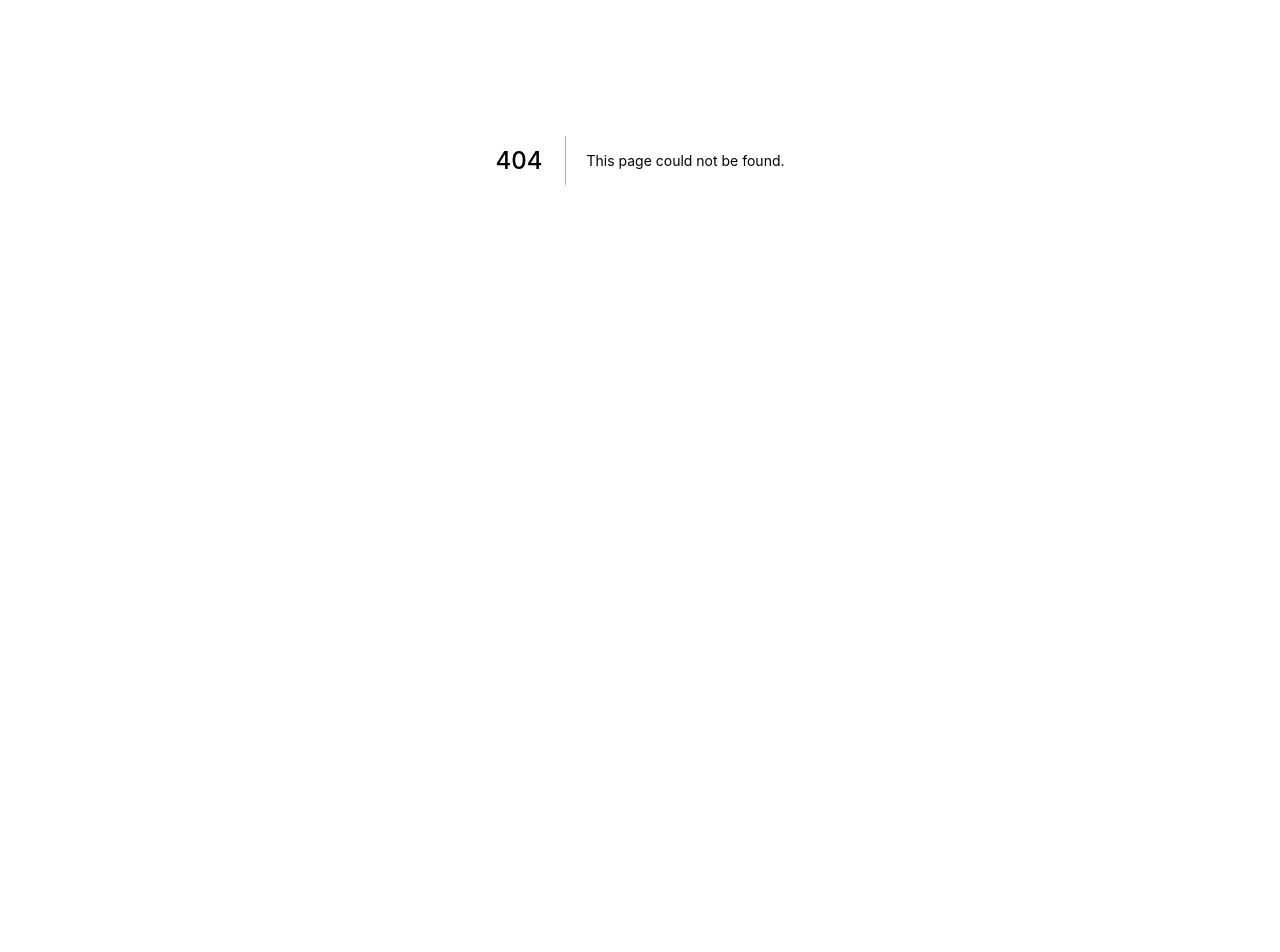
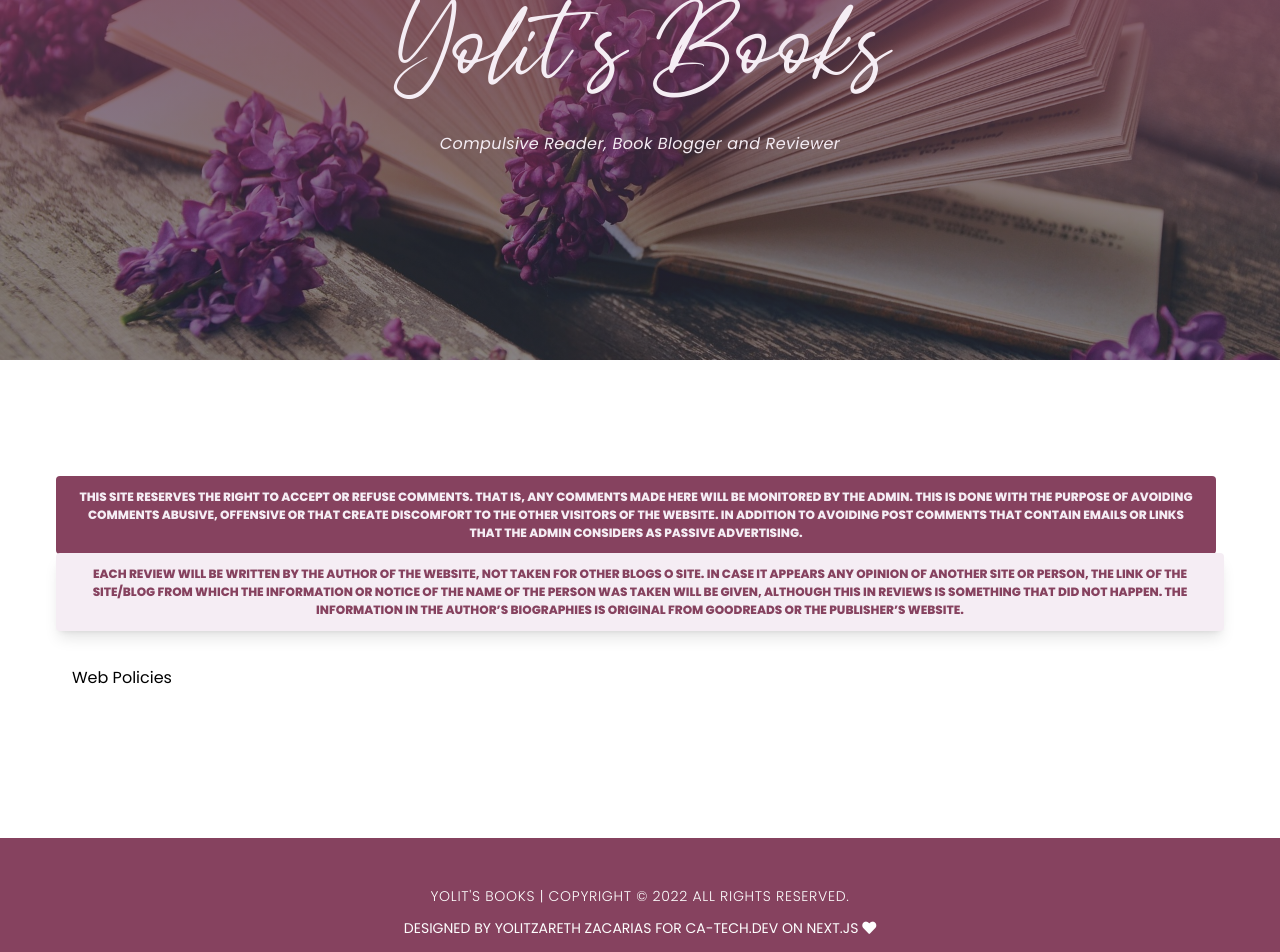
Before and after one commit to yolitzr/my-literaty-blog, a Next.js app: page /policies in a window 1280 px wide. Before the commit this address had no page. Shown: the part 240-1192 px from the top of the page. Before the commit the page ends 800 px from the top, so only its background shows below. Built offline with nearby package versions, Linux system fonts and the light colour scheme.

Commit message:
Pagination and Policies Page

```diff
--- a/components/layout.jsx
+++ b/components/layout.jsx
@@ -20,7 +20,7 @@ export const Layout = ({ title = `Yolit's Books`, children }) => {
 
 			<Footer
 				titleFooter="Yolit's Books | Copyright © 2022 All rights reserved."
-				subTitleFooter="Designed by Yolitzareth Zacarias for CA Designers in Next.js"
+				subTitleFooter="Designed by Yolitzareth Zacarias for ca-tech.dev on Next.js"
 			/>
 		</Fragment>
 	);
--- a/data/NavLinks.js
+++ b/data/NavLinks.js
@@ -19,8 +19,8 @@ export const NAV_LINKS = [
 		url: '/releases',
 		name: 'Book Releases 2022',
 	},
-	{
-		url: '/policies',
-		name: 'Policies',
-	},
+	// {
+	// 	url: '/policies',
+	// 	name: 'Policies',
+	// },
 ];
--- a/pages/_document.js
+++ b/pages/_document.js
@@ -25,6 +25,7 @@ export default class MyDocument extends Document {
           {/* Google Adsense */}
           <script
             async
+            data-ad-client={process.env.NEXT_PUBLIC_GOOGLE_ADSENSE}
             src="https://pagead2.googlesyndication.com/pagead/js/adsbygoogle.js"
           />
         </Head>
--- a/pages/about.jsx
+++ b/pages/about.jsx
@@ -11,8 +11,8 @@ const AboutPage = () => {
 	return (
 		<Layout title="About Me">
 			<Hero
-				bgHero={imgHero}
-				titleHero="Caro's Bookish"
+				bgHero={imgHero.src}
+				titleHero="Yolit's Books"
 				subTitleHero="Compulsive Reader, Book Blogger and Reviewer"
 			/>
 			<main className="container mx-auto p-8 lg:py-10 lg:px-14">
@@ -25,9 +25,9 @@ const AboutPage = () => {
 							<Image
 								alt="Yolitzareth Zacarias"
 								src={imgMe}
-								width="300"
-								height="300"
-								className="w-64 border-4 border-book-dark rounded-full"
+								width="250"
+								height="250"
+								className="rounded-full"
 							/>
 						</figure>
 						<div>
--- /dev/null
+++ b/pages/policies.jsx
@@ -0,0 +1,27 @@
+import { Layout, Hero, Tabs } from "../components"
+// Images
+import imgHero from '../public/images/bg.jpg'
+
+const PoliciesPage = () => {
+  return (
+    <Layout title="Policies">
+      <Hero
+        bgHero={imgHero.src}
+        titleHero="Yolit's Books"
+				subTitleHero="Compulsive Reader, Book Blogger and Reviewer"
+      />
+      <main className="container mx-auto p-8 lg:py-10 lg:px-14">
+        <section className="py-16">
+          <Tabs
+            tabNameOne="Web Policies"
+            tabNameTwo="Review Policies"
+            tabOne="This site reserves the right to accept or refuse comments. That is, any comments made here will be monitored by the admin. This is done with the purpose of avoiding comments abusive, offensive or that create discomfort to the other visitors of the website. In addition to avoiding post comments that contain emails or links that the admin considers as passive advertising."
+            tabTwo="Each review will be written by the author of the website, not taken for other blogs o site. in case it appears any opinion of another site or person, the link of the site/blog from which the information or notice of the name of the person was taken will be given, although this in reviews is something that did NOT happen. The information in the author’s biographies is original from Goodreads or the publisher’s website."
+          />
+        </section>
+      </main>
+    </Layout>
+  )
+}
+
+export default PoliciesPage
--- a/pages/releases.jsx
+++ b/pages/releases.jsx
@@ -16,7 +16,7 @@ const ReleasesPage = () => {
 	return (
 		<Layout>
 			<Hero
-				bgHero={imgHero}
+				bgHero={imgHero.src}
 				titleHero="Yolit's Bookshelf"
 				subTitleHero="Compulsive Reader, Book Blogger and Reviewer"
 			/>
--- a/pages/reviews.jsx
+++ b/pages/reviews.jsx
@@ -14,14 +14,14 @@ const ReviewsPage = () => {
     return (
 			<Layout>
 				<Hero
-					bgHero={imgHero}
-					titleHero="Caro's Bookish"
+					bgHero={imgHero.src}
+					titleHero="Yolit's Books"
 					subTitleHero="Compulsive Reader, Book Blogger and Reviewer"
 				/>
 				<main className="container p-6 mx-auto lg:py-10 lg:px-14">
 					<SearchBar setSearchTerm={setSearch} />
 					<Grid header={search ? 'Search Results' : 'List Reviews'}>
-						{reviewsData?.slice(0, 8)?.map((reviewPage) => (
+						{reviewsData?.results?.slice(0, 8)?.map((reviewPage) => (
 							<ThumbBooks
 							key={reviewPage?.id}
 							cover={`${IMAGE_BASE_URL}${reviewPage?.image_main?.path}`}
```
Also changed, not shown: config/config.js (+4 -3 lines), hooks/useBooks.js (line endings or trailing spaces).
